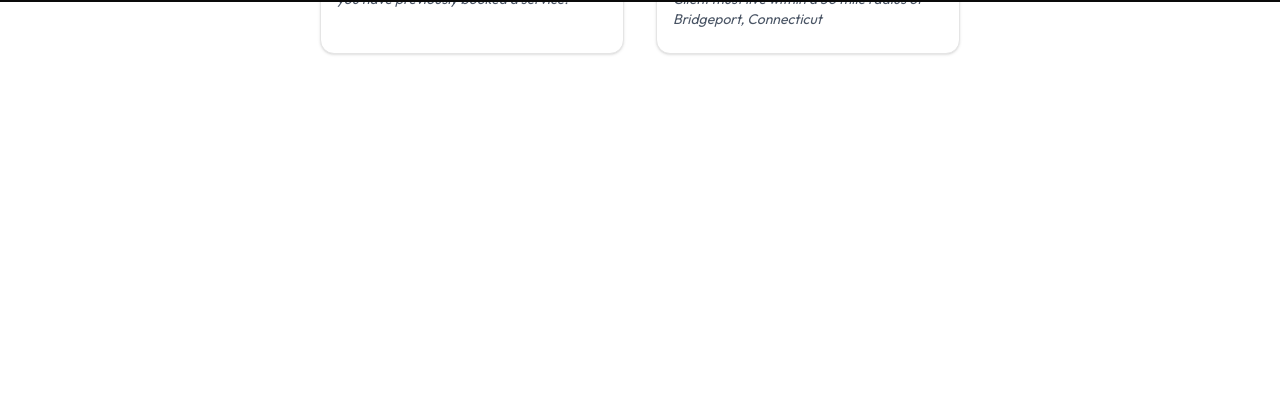
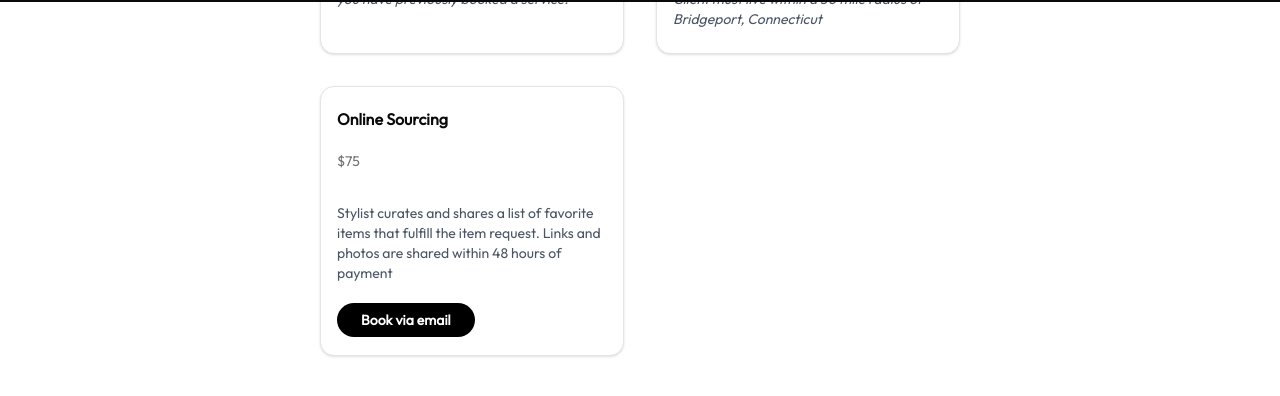
Before and after one commit to ecparadise/oneofakindstyling, a Next.js app: page /services in a window 1280 px wide. Shown: the part 798-1194 px from the top of the page. Before the commit the page ends 964 px from the top, so only its background shows below. Built offline with nearby package versions, Linux system fonts and the light colour scheme; a web font is replaced by a local one.

Commit message:
adding online sourcing and updating intro offer email

```diff
--- a/app/constants/services-list.ts
+++ b/app/constants/services-list.ts
@@ -8,7 +8,7 @@ export const servicesList = {
         description:
           "Our intro offer is a $600 styling fee, which is inclusive of two in person appointments and unlimited virtual consultations leading up to an event",
         link: {
-          url: "mailto:oneofakindstyling@gmail.com?subject=Holiday%20Special%20Booking%20Request&body=Hi%2C%20I%20am%20interested%20in%20booking%20the%20holiday%20special!",
+          url: "mailto:oneofakindstyling@gmail.com?subject=Intro%20Offer%20Booking%20Request&body=Hi%2C%20I%20am%20interested%20in%20booking%20the%20intro%20offer!",
           text: "Book via email",
         },
         className: "md:col-span-2",
@@ -54,6 +54,16 @@ export const servicesList = {
           text: "Book now",
         },
       },
+      {
+        name: "Online Sourcing",
+        cost: "$75",
+        description:
+          "Stylist curates and shares a list of favorite items that fulfill the item request. Links and photos are shared within 48 hours of payment",
+        link: {
+          url: "mailto:oneofakindstyling@gmail.com?subject=Online%20Sourcing%20Booking%20Request&body=Hi%2C%0AI%20am%20interested%20in%20booking%20the%20online%20sourcing%20service!",
+          text: "Book via email",
+        },
+      },
       // {
       //   name: "In-Store Shopping",
       //   cost: "$175 per hour",
```
